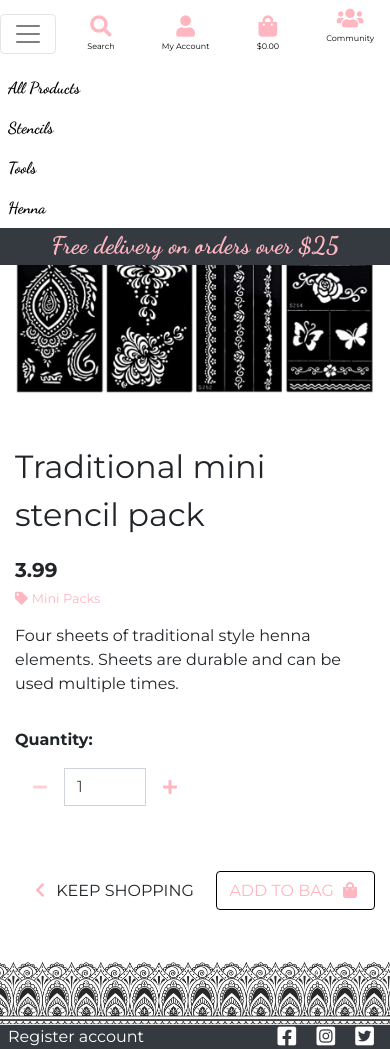
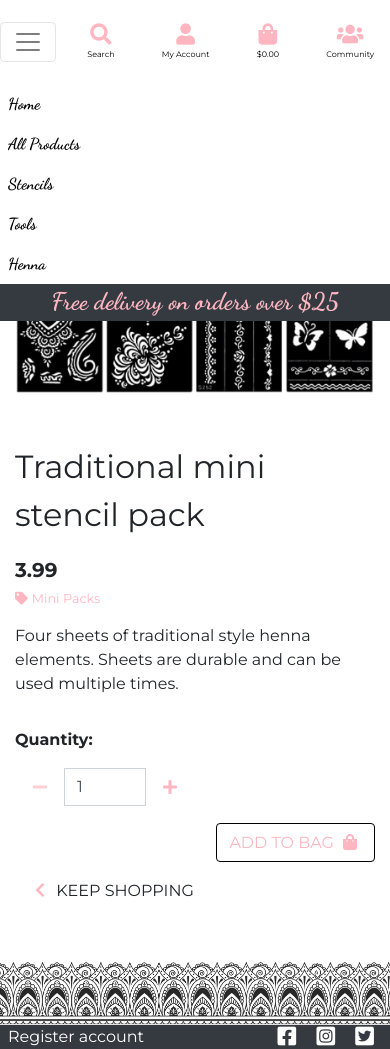
Before and after one commit to LitzN/hennastyles, a Django app: page /products/1/ in a window 390 px wide, after a click that opens the changed part. Run offline with Django 3.2, Linux system fonts and the light colour scheme; data comes from the database, SQL or seed files in the repository; parts of the project's set-up code (start-up, migrations or seed data) failed here and were passed over; some libraries are stand-ins or nearby versions.

Commit message:
Refactor: login, product detail and navigations

```diff
--- a/products/templates/products/product_detail.html
+++ b/products/templates/products/product_detail.html
@@ -91,7 +91,7 @@
                                     </span>
                                     <span class="text-uppercase">Keep Shopping</span>
                                 </a>
-                                <button type="submit" class="float-right btn pink pink-button text-uppercase border-black mt-5">
+                                <button type="submit" class="float-right btn pink pink-button text-uppercase border-black mt-lg-5 mt-sm-3">
                                     Add to Bag
                                     <i class="icon fas fa-shopping-bag"></i></button>
                             </div>
@@ -102,12 +102,13 @@
             </div>
         </div>
     </div>
-</div>
-<div class="row">
-    <div class="col-12">
-        <div class="pattern-border border-bottom"></div>
+    <div class="row">
+        <div class="col-12 p-0">
+            <div class="pattern-border border-bottom"></div>
+        </div>
     </div>
 </div>
+
 
 {% endblock %}
 {% block postloadjs %}
--- a/static/css/base.css
+++ b/static/css/base.css
@@ -389,7 +389,5 @@
         top: 70%;
         left: 50%;
   }
-  .product-buffer{
-        min-height:2rem;
-    }
+
 }
--- a/templates/allauth/account/account_inactive.html
+++ b/templates/allauth/account/account_inactive.html
@@ -5,7 +5,7 @@
 {% block head_title %}{% trans "Account Inactive" %}{% endblock %}
 
 {% block inner_content %}
-<div class="product-buffer"></div>
+<div class="product-buffer d-xl-none"></div>
 <h2 class="logo-font pink">{% trans "Account Inactive" %}</h2>
 
 <p>{% trans "This account is inactive." %}</p>
--- a/templates/allauth/account/email.html
+++ b/templates/allauth/account/email.html
@@ -5,7 +5,7 @@
 {% block head_title %}{% trans "Account" %}{% endblock %}
 
 {% block inner_content %}
-<div class="product-buffer d-lg-none"></div>
+<div class="product-buffer d-xl-none"></div>
 <h2 class="logo-font pink mb-4 mt-5">{% trans "E-mail Addresses" %}</h2>
 <hr>
 {% if user.emailaddress_set.all %}
--- a/templates/allauth/account/email_confirm.html
+++ b/templates/allauth/account/email_confirm.html
@@ -7,7 +7,7 @@
 
 
 {% block inner_content %}
-<div class="product-buffer"></div>
+<div class="product-buffer d-xl-none"></div>
 <h2 class="logo-font pink">{% trans "Confirm E-mail Address" %}</h2>
 <hr>
 {% if confirmation %}
--- a/templates/allauth/account/login.html
+++ b/templates/allauth/account/login.html
@@ -7,7 +7,7 @@
 
 {% block inner_content %}
 
-<div class="product-buffer"></div>
+<div class="product-buffer d-xl-none"></div>
 <h2 class="logo-font mb-4 mt-5 pink">{% trans "Sign In" %}</h2>
 <hr>
 
--- a/templates/includes/main-nav.html
+++ b/templates/includes/main-nav.html
@@ -1,5 +1,10 @@
 <div class="collapse navbar-collapse" id="main-nav">
     <ul class="navbar-nav w-auto mx-auto">
+        <li class="nav-item dropdown d-block d-lg-none">
+            <a class="logo-font nav-link text-black mr-5 prod-links" href="{% url 'home' %}" id="home-link">
+                Home
+            </a>
+        </li>
         <li class="nav-item dropdown">
             <a class="logo-font nav-link text-black mr-5 prod-links" href="#" id="all-products-link" data-toggle="dropdown">
                 All Products
--- a/templates/includes/mobile-top-header.html
+++ b/templates/includes/mobile-top-header.html
@@ -57,7 +57,7 @@
 <li class="list-inline-item">
     <a class="nav-link d-block d-lg-none" href="{% url 'view_posts' %}">
         <div class="text-center">
-            <div><i class="fas fa-users fa-lg pink"></i></div>
+            <div class="mt-3"><i class="fas fa-users fa-lg pink"></i></div>
             <p class="text-black nav-main-link">Community</p>
         </div>
     </a>
--- a/templates/includes/toasts/toast_success.html
+++ b/templates/includes/toasts/toast_success.html
@@ -45,9 +45,9 @@
                         Spend <strong>${{ free_delivery_delta }}</strong> more to get free delivery!
                     </p>
                     {% endif %}
-                    <a href="{% url 'view_bag' %}" class="btn rounded">
+                    <a href="{% url 'view_bag' %}" class="btn rounded float-right border-black mt-2">
                         <span class="text-uppercase">Go to secure checkout</span>
-                        <span><i class="fas fa-lock"></i></span>
+                        <span><i class="fas fa-lock pink"></i></span>
                     </a>
                 </div>
             </div>
```
